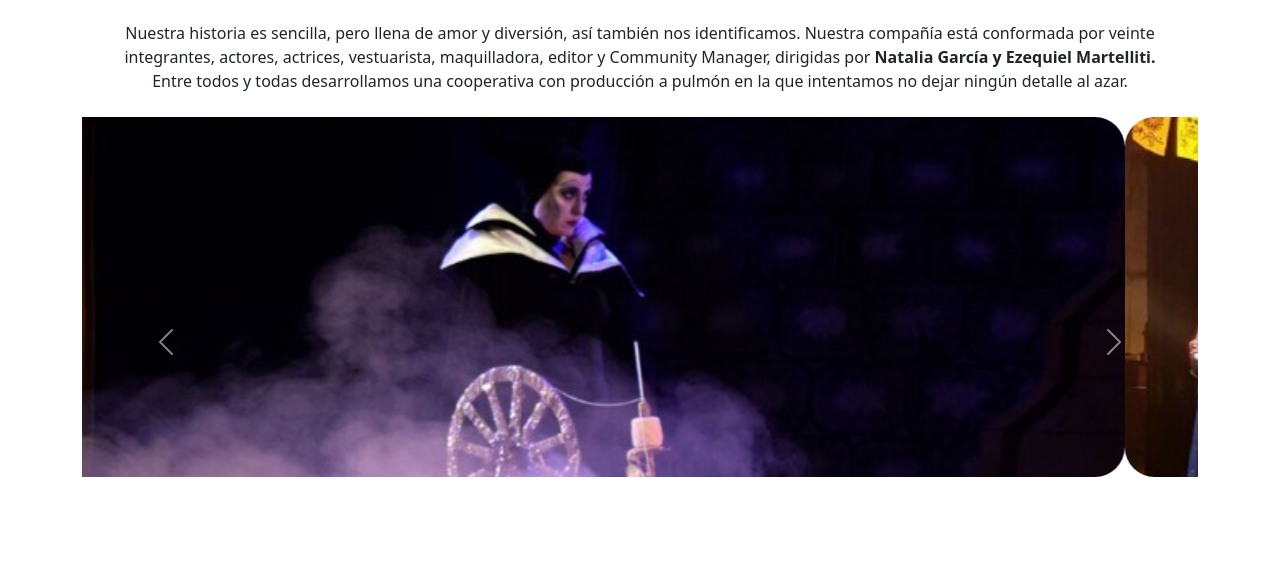
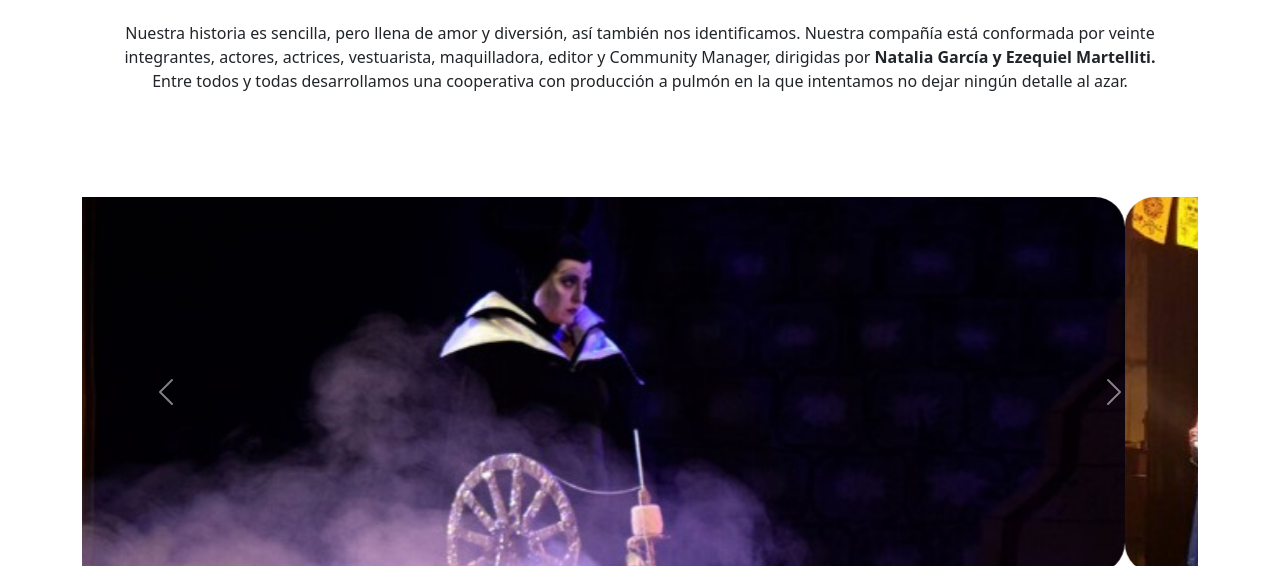
Before and after one commit to AndyPrezOk/FirstOne, a website: page pages/nosotros.html in a window 1280 px wide. Shown: the part 503-1069 px from the top of the page. Drawn offline with nearby package versions, Linux system fonts and the light colour scheme.

Commit message:
Avance 2 Proyecto Final

```diff
--- a/scss/styles.scss
+++ b/scss/styles.scss
@@ -224,8 +224,9 @@ h2 {
 }
 
 .carousel-item {
+    padding-top: 5rem;
     width: 650px;
-    height: 450px;
+    height: 550px;
 }
 
 .formato-error {
```
Also changed, not shown: pages/nosotros.html (+3 -6 lines), 404.html (renamed from pages/404.html), css/styles.css, 2 other files.
